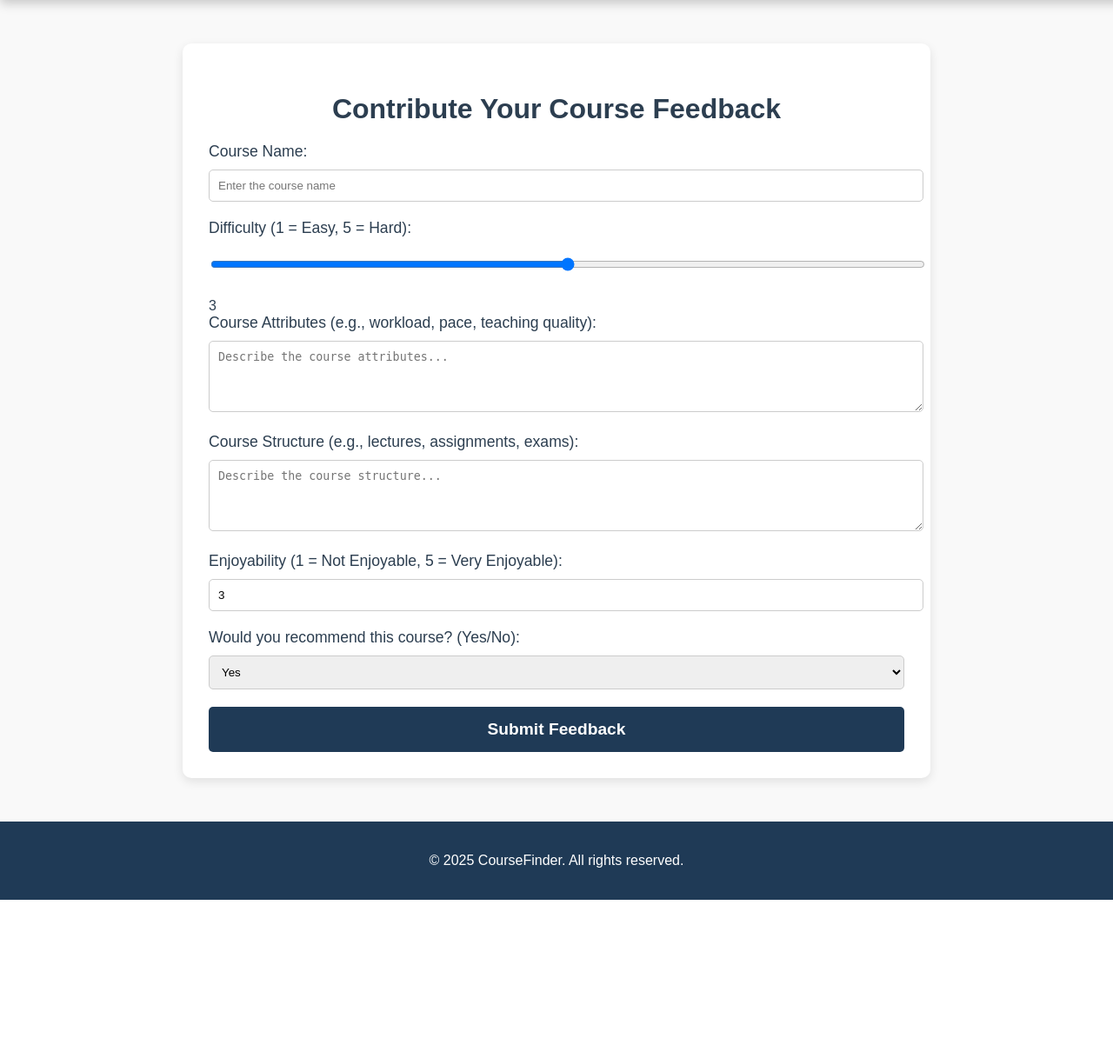
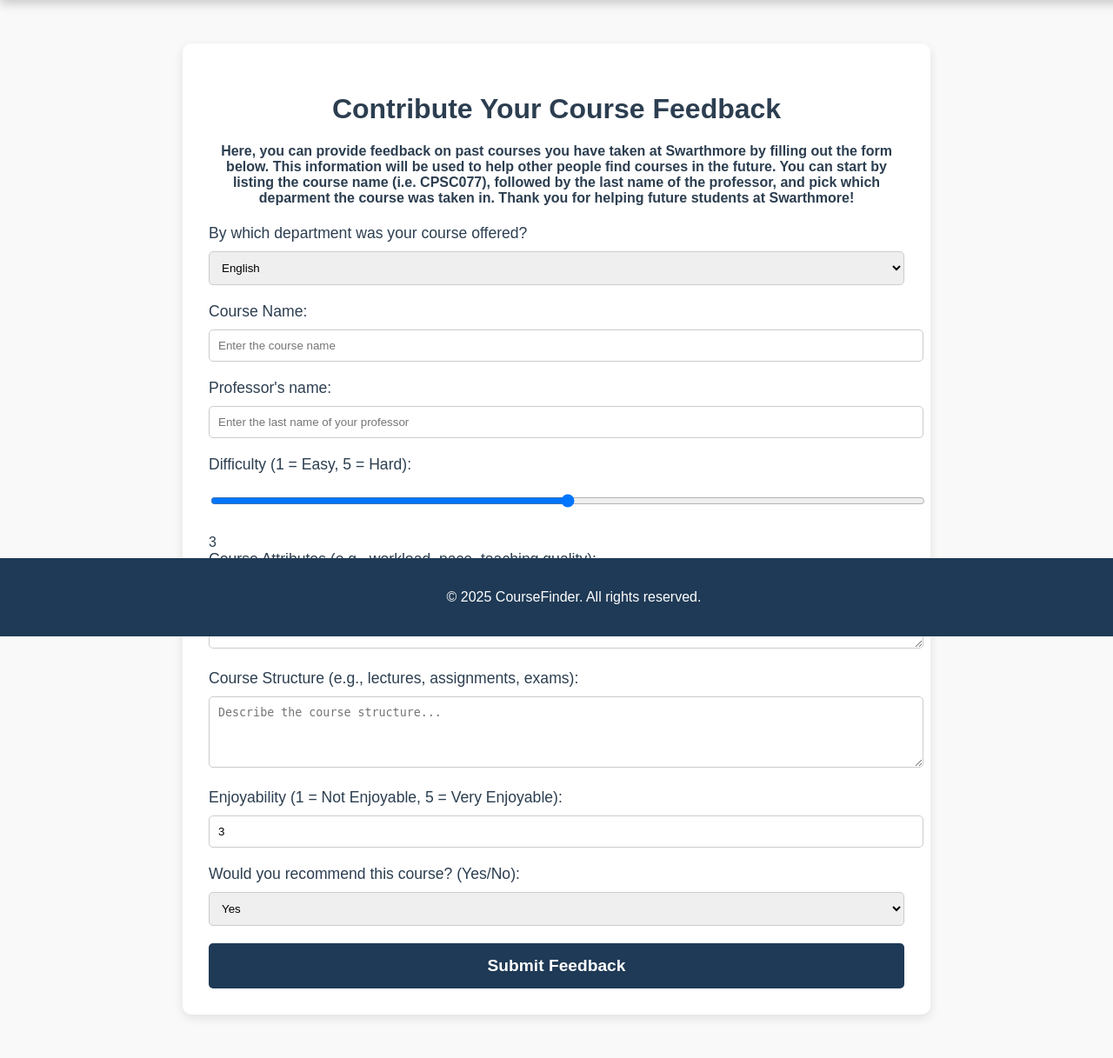
Before and after one commit to cs77-S25/coursefinder, a Flask app: page /contribute in a window 1280 px wide; the page is wider, and only the part inside the window is pictured. Shown: the part 68-1285 px from the top of that part at 87% size. Before the commit the page ends 1103 px from the top of that part, so only its background shows below. Run offline with Flask 3, Linux system fonts and the light colour scheme.

Commit message:
added UI details to reflect feedback

```diff
--- a/static/styles/base.css
+++ b/static/styles/base.css
@@ -5,8 +5,11 @@ body {
     padding: 0;
     background-color: #f9f9f9; /* Softer background color */
     color: #2c3e50; /* Slightly darker text for better readability */
+    align-items: center;
 }
-
+h4{
+    text-align: center;
+}
 /* Navbar Styling */
 nav {
     display: flex;
@@ -56,7 +59,7 @@ nav {
 
 .nav-links a {
     text-decoration: none;
-    color: #f1c40f; /* Softer gold for better harmony */
+    color: #f1c40f;
     font-weight: bold;
     font-size: 17px;
     padding: 10px 18px;
@@ -81,9 +84,12 @@ nav {
 /* Hero Section */
 .hero {
     text-align: center;
-    padding: 120px 20px;
+    padding-right: 0%;
+    padding-left: 0%;
+    padding: 500px; /* COME BACK TO THIS LATER!!!!!!!! */
     background: linear-gradient(135deg, #f1c40f, #e67e22); /* Slightly softer gradient */
     color: #1f3a56; /* Dark Blue text */
+    margin-right: 10px;
 }
 
 .hero h1 {
@@ -125,6 +131,9 @@ footer {
     padding: 20px;
     margin-top: 50px;
     font-size: 16px;
+    position: fixed;
+    bottom: 0px;
+    width: 100%;
 }
 
 /* Responsive Design */
--- a/static/styles/quiz.css
+++ b/static/styles/quiz.css
@@ -12,6 +12,9 @@
 .quiz-container h1 {
     font-size: 2.5rem;
     margin-bottom: 30px;
+    text-align: center;
+}
+.quiz-container h4{
     text-align: center;
 }
 
--- a/templates/contribute.html
+++ b/templates/contribute.html
@@ -3,9 +3,27 @@
 {% block content %}
 <section class="contribute-form">
     <h1>Contribute Your Course Feedback</h1>
+    <h4>Here, you can provide feedback on past courses you have taken at Swarthmore by filling out the form below.
+        This information will be used to help other people find courses in the future. You can start by listing the
+        course name (i.e. CPSC077), followed by the last name of the professor, and pick which deparment the course was
+        taken in. Thank you for helping future students at Swarthmore!</h4>
+    <div class="question">
+        <label for="department">By which department was your course offered?</label>
+        <select id="department" name="department" required>
+            <option value="english">English</option>
+            <option value="history">History</option>
+            <option value="math">Math</option>
+            <option value="science">Science</option>
+            <option value="computer-science">Computer Science</option>
+            <!-- TODO: use this selection to populate the database with courses for each individual dpt. -->
+        </select>
+    </div>
     <form action="{{ url_for('contribute') }}" method="POST" onsubmit="prepareEmbeddingText()">
         <label for="course-name">Course Name:</label>
         <input type="text" id="course-name" name="course_name" required placeholder="Enter the course name">
+
+        <label for="course-name">Professor's name:</label>
+        <input type="text" id="course-name" name="course_name" required placeholder="Enter the last name of your professor">
 
         <label for="difficulty">Difficulty (1 = Easy, 5 = Hard):</label>
         <input type="range" id="difficulty" name="difficulty" min="1" max="5" step="1" value="3">
--- a/templates/quiz.html
+++ b/templates/quiz.html
@@ -4,6 +4,11 @@
 <main>
     <div class="quiz-container">
         <h1>Find Your Ideal Courses</h1>
+        <h4>Take the quiz below! This is meant to be fun, as we assess your personality
+            type to appropriately match you with a course here at Swarthmore. The only serious
+            part is selecting a department; this tells us which department of courses to match
+            you with.
+        </h4>
         <form action="/submit_quiz" method="POST">
             <!-- Department Selection -->
             <div class="question">
```
